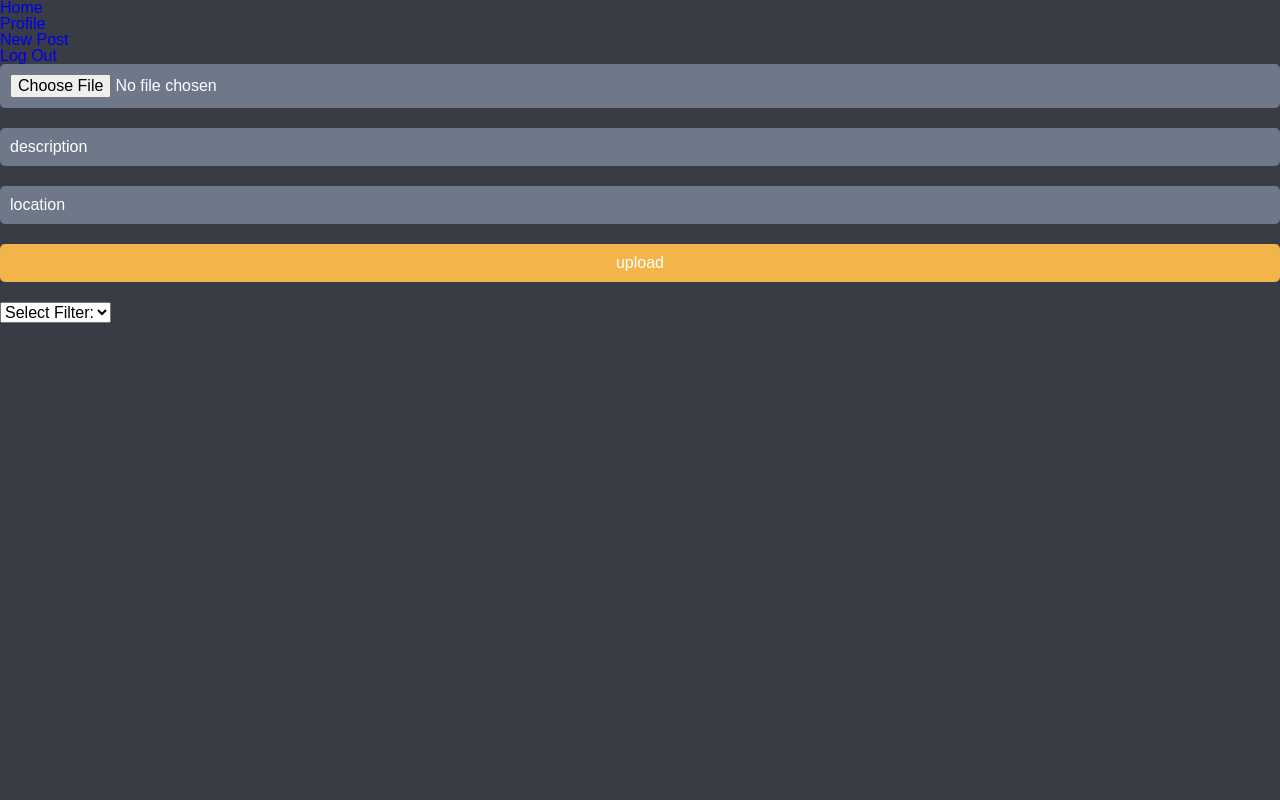
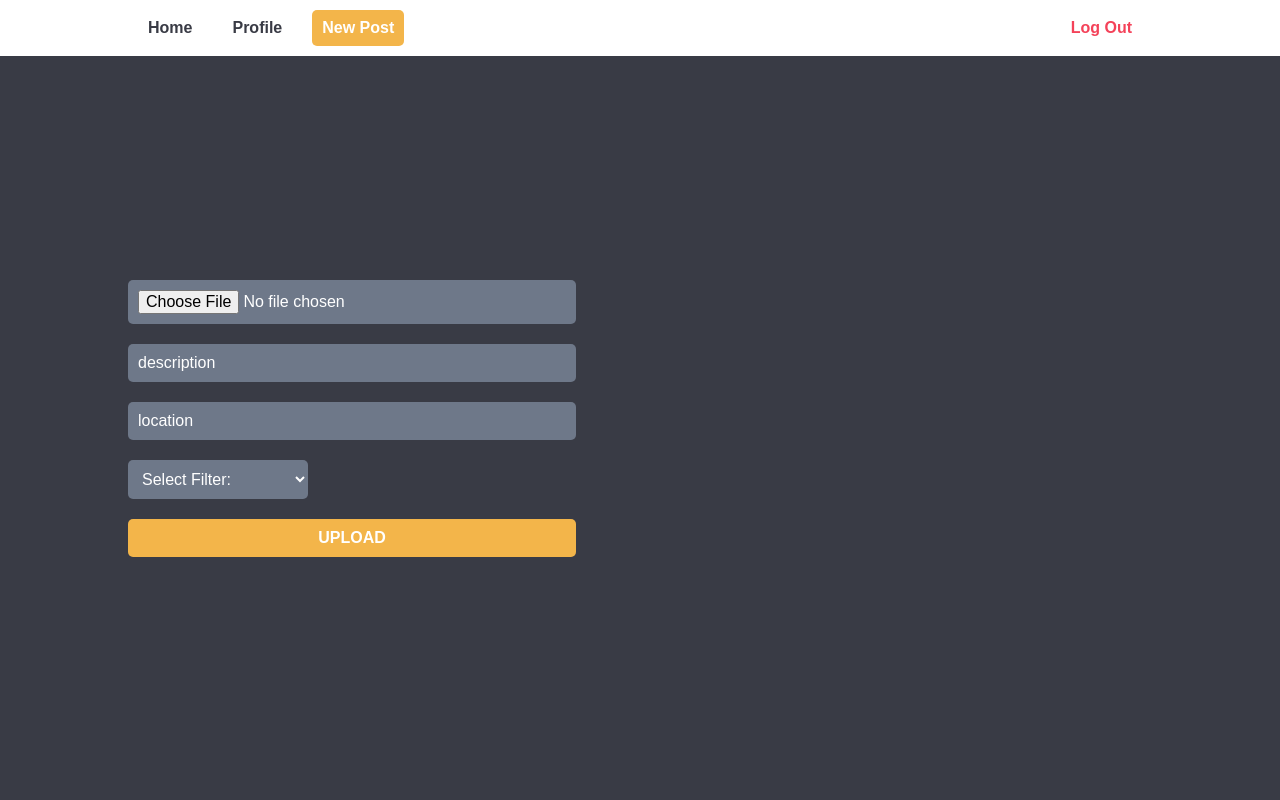
Before and after one commit to YannisWS/PHP_GroepB10, a PHP site: page /imgUpload.php in a window 1280 px wide. Run offline with PHP 8.4, Linux system fonts and the light colour scheme; the visitor is signed in with stand-in values (Sample User, id 1).

Commit message:
Update Style
- General
-Nav
- Upload

```diff
--- a/classes/Post.class.php
+++ b/classes/Post.class.php
@@ -34,7 +34,7 @@
         // DESCRIPTION
         public function setDescription($description) {
             if( empty( $description) ) {
-                throw new Exception( "Please fill in a description about your post." );
+                return false;
             }
             $this->description = $description;
         }
@@ -46,7 +46,7 @@
         // IMAGE PATH
         public function setImagePath($imagepath) {
             if( empty( $imagepath ) ) {
-                throw new Exception( "Please choose a photo to upload." );
+                return false;
             }
             $this->imagePath = $imagepath;
         }
@@ -127,7 +127,7 @@
                 $this->imagepath=$imagepath;
             }
             else{
-                throw new exception("Oops you can't upload that file type");
+                return false;
             }
         }
 
--- a/css/partials/_form.scss
+++ b/css/partials/_form.scss
@@ -1,5 +1,5 @@
 form{
-	input{
+	input, select{
 		width: calc(100% - 20px);
 		padding: 10px;
 		margin: 0 0 20px 0;
@@ -11,6 +11,8 @@ form{
     	&[type="submit"]{
         	width: 100%;
         	background: $yellow;
+			font-weight: 600;
+			text-transform: uppercase;
 			transition: $hover;
 			transition-property: background;
 			&:hover{
--- /dev/null
+++ b/css/partials/_nav.scss
@@ -0,0 +1,32 @@
+nav{
+	width: 100%;
+	top: 0;
+	background: $white;
+	overflow: hidden;
+	ul{
+		width: 80%;
+		margin: 0 10%;
+		li{
+			background: $white;
+			float: left;
+			padding: 10px;
+			&:nth-child(3) a{
+				background: $yellow;
+				color: $white;
+			}
+			&:last-child{
+				float: right;
+				a{
+					color: $red;
+				}
+			}
+			a{
+				color: $darkblue;
+				font-weight: 700;
+				padding: 10px;
+				border-radius: $radius;
+				display: inline-block;
+			}
+		}
+	}
+}
--- /dev/null
+++ b/css/partials/_upload.scss
@@ -0,0 +1,27 @@
+.partials_upload{
+    main{
+        width: 35%;
+        height: calc(100vh - 56px);
+		margin: 0 5% 0 10%;
+		float: left;
+		display: flex;
+        align-items: center;
+		justify-content: center;
+		form{
+			width: 100%;
+		}
+    }
+	figure{
+		width: 35%;
+        height: calc(100vh - 56px);
+		margin: 0 10% 0 5%;
+		float: right;
+		display: flex;
+        align-items: center;
+		justify-content: center;
+		img{
+			max-width: 100%;
+			max-height: 90%;
+		}
+	}
+}
--- a/css/style.scss
+++ b/css/style.scss
@@ -4,6 +4,7 @@ $blue: #6E7889;
 $lightblue: #D8D9DE;
 $yellow: #F3B54A;
 $lightyellow: #ffc563;
+$red: #f44259;
 $white: #fff;
 $hover: all 0.3s;
 $radius: 5px;
@@ -11,17 +12,21 @@ $radius: 5px;
 // IMPORT
 @import 'partials/reset';
 @import 'partials/login';
+@import 'partials/nav';
 @import 'partials/index';
+@import 'partials/upload';
 @import 'partials/form';
-@import "partials/cssgram.scss";
+@import "partials/cssgram";
 
 body{
     background: $darkblue;
     font-family: sans-serif;
     color: $white;
+	-webkit-user-select:none;
+	-moz-user-select:none;
+	-ms-user-select:none;
+	user-select:none;
 }
-
-body{}
 
 h1{
     color: $yellow;
@@ -32,10 +37,12 @@ h1{
     padding: 10px;
 }
 
-body{}
-
 p{
     color: $white;
+}
+
+.yellow{
+    color: $yellow;
 }
 
 .error{
--- a/imgUpload.php
+++ b/imgUpload.php
@@ -1,6 +1,10 @@
 <?php
     require_once("bootstrap.php");
     Session::check();
+
+	if(empty($_SESSION['user'])){
+		header('Location: login.php');
+	}
 
     if(!empty($_POST)){
         $description = @$_POST["description"];
@@ -15,23 +19,22 @@
         $p->setLocation($location);
 		$p->setImageFilterId($filter);
         $p->add();
+
+//		header("Location: index.php");
     }
 ?>
 <!doctype html>
 <html lang="en">
 	<?php require_once("includes/header.inc.php"); ?>
-    <body>
+    <body class="partials_upload">
       	<?php require_once("includes/nav.inc.php"); ?>
         <main>
 			<form action="" method="post" enctype="multipart/form-data">
 				<input type="file" name="file" accept="image/*" onchange="loadFile(event)" id="fileUpload"/>
 				<input type="text" name="description" id="description" placeholder="description">
 				<input type="text" name="location" id="location" placeholder="location">
-				<input type="submit" id="knop" value="upload">
 
-				<?php
-					if(isset($error)){echo "<p class='error'>$error</p>";}
-				?>
+				<?php if(isset($error)){echo "<p class='error'>$error</p>";} ?>
 
 				<div class="custom-select" style="width:200px;">
 					<select id="slctFilter" name="slctFilter" onchange="filterGo(this.id)">
@@ -66,9 +69,14 @@
 						</div>
 					</select>
 				</div>
+
+				<input type="submit" id="knop" value="upload">
 			</form>
-            <img class="" id="output"/>
+
         </main>
+        <figure>
+        	<img class="" id="output"/>
+        </figure>
         <script>
             var loadFile = function(event) {
                 var reader = new FileReader();
--- a/login.php
+++ b/login.php
@@ -30,7 +30,7 @@
                 <input type="password" id="password" name="password" placeholder="password" required>
                 <input type="submit" value="Login" class="button">
             </form>
-            <a href="register.php">Not registered yet? Create an account</a>
+		   <a href="register.php">Not registered yet? <span class="yellow">Create an account</span></a>
             <div class="error">Something went wrong :/ Please try again</div>
         </main>
     </body>
--- a/register.php
+++ b/register.php
@@ -33,7 +33,7 @@
                 <input type="text" id="bio" name="bio" placeholder="short description" required>
                 <input type="submit" value="Sign Up">
             </form>
-            <a href="login.php">Already have an account? Log in</a>
+            <a href="login.php">Already have an account? <span class="yellow">Log in</span></a>
             <div class="error">Something went wrong :/ Please try again</div>
         </main>
     </body>
```
Also changed, not shown: css/style.css, 1 other file.
